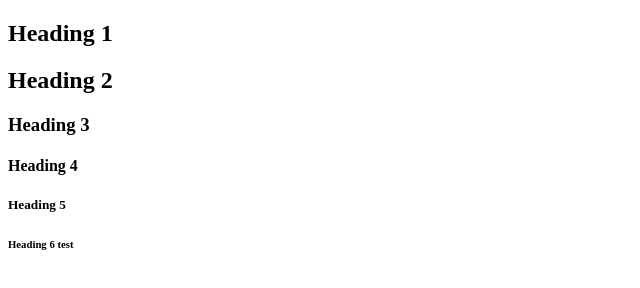
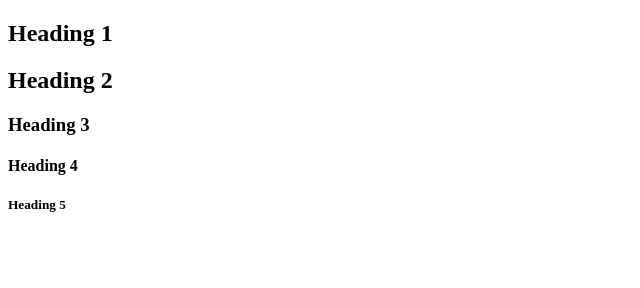
Before and after one commit to ahmedazmy20/test-git, a plain HTML site: page index.html in a window 1280 px wide. Shown: the full height of the page, 0-640 px from the left. Drawn offline with Linux system fonts and the light colour scheme.

Commit message:
update-head commit

```diff
--- a/index.html
+++ b/index.html
@@ -14,7 +14,6 @@
         <h3>Heading 3</h3>
         <h4>Heading 4</h4>
         <h5>Heading 5</h5>
-        <h6>Heading 6 test</h6>
     </section>
 </body>
 
```
